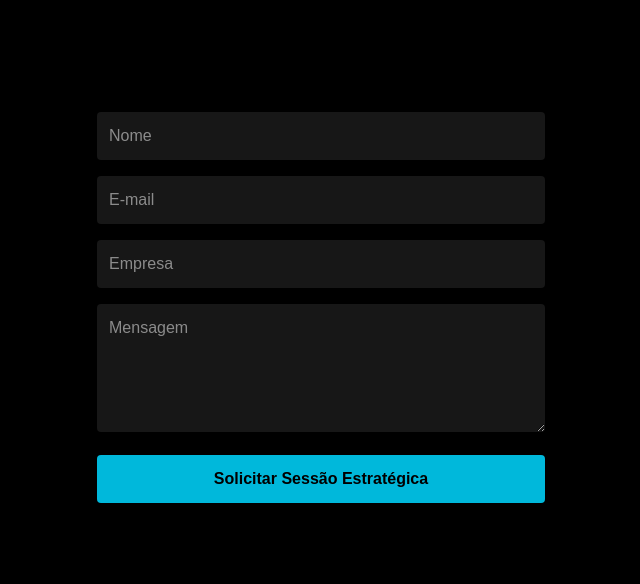
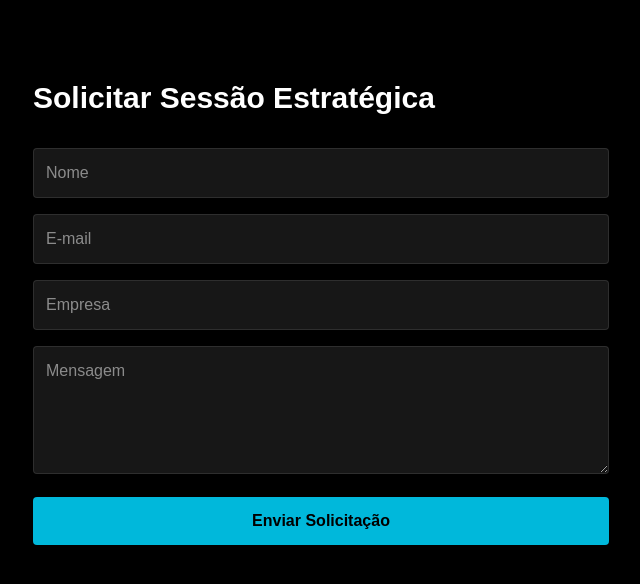
Before and after one commit to we-expand/we_expand, a Next.js app: page / in a window 1280 px wide. Shown: the top 584 px of the page, without its empty margins (319-959 px from the left). Built offline with nearby package versions, Linux system fonts and the light colour scheme.

Commit message:
fix: restabelecendo design original com formulário de contato

```diff
--- a/src/app/page.tsx
+++ b/src/app/page.tsx
@@ -1,73 +1,72 @@
 'use client';
 import { useState } from 'react';
 
+// IMPORTANTE: Mantenha aqui as importações dos seus componentes originais
+// ex: import Hero from './components/Hero';
+
 export default function Home() {
   const [status, setStatus] = useState<'idle' | 'submitting' | 'success'>('idle');
-  const [formState, setFormState] = useState({
-    name: '',
-    email: '',
-    company: '',
-    message: ''
-  });
+  const [formState, setFormState] = useState({ name: '', email: '', company: '', message: '' });
 
   const handleSubmit = async (e: React.FormEvent) => {
     e.preventDefault();
     setStatus('submitting');
-
     try {
       const response = await fetch('/api/contact', {
         method: 'POST',
         headers: { 'Content-Type': 'application/json' },
         body: JSON.stringify(formState),
       });
-
       if (response.ok) {
         setStatus('success');
         setFormState({ name: '', email: '', company: '', message: '' });
       } else {
-        const errorData = await response.text();
-        console.error('Erro na resposta da API:', errorData);
-        alert('Falha na transmissão do sinal. Verifique o console.');
+        alert('Falha na transmissão.');
         setStatus('idle');
       }
     } catch (error) {
-      console.error('Erro de conexão:', error);
-      alert('Erro de conexão com a rede neural.');
+      alert('Erro de conexão.');
       setStatus('idle');
     }
   };
 
   return (
-    <main className="min-h-screen bg-black text-white p-8">
-      {/* Aqui entra o seu conteúdo existente */}
+    <main className="min-h-screen bg-black text-white">
+      {/* Abaixo, insira os seus componentes de design originais.
+        O código que você tinha antes deveria ser inserido nestes locais.
+      */}
 
-      <section id="contact" className="mt-20">
-        <form onSubmit={handleSubmit} className="max-w-md mx-auto space-y-4">
+      {/* Exemplo: <InteractiveBackground /> */}
+      {/* Exemplo: <Header /> */}
+      {/* Exemplo: <Hero /> */}
+      {/* Exemplo: <Expertise /> */}
+
+      {/* Seção de Contato - Integrada ao seu layout */}
+      <section id="contact" className="py-20 px-6">
+        <div className="max-w-xl mx-auto">
+          <h2 className="text-3xl font-bold mb-8">Solicitar Sessão Estratégica</h2>
+          <form onSubmit={handleSubmit} className="space-y-4">
             <input
-            required
-            placeholder="Nome"
-            className="w-full bg-neutral-900 p-3 rounded"
+              required name="name" placeholder="Nome"
+              className="w-full bg-neutral-900 p-3 rounded border border-white/10"
               value={formState.name}
               onChange={e => setFormState({...formState, name: e.target.value})}
             />
             <input
-            required type="email"
-            placeholder="E-mail"
-            className="w-full bg-neutral-900 p-3 rounded"
+              required type="email" name="email" placeholder="E-mail"
+              className="w-full bg-neutral-900 p-3 rounded border border-white/10"
               value={formState.email}
               onChange={e => setFormState({...formState, email: e.target.value})}
             />
             <input
-            required
-            placeholder="Empresa"
-            className="w-full bg-neutral-900 p-3 rounded"
+              required name="company" placeholder="Empresa"
+              className="w-full bg-neutral-900 p-3 rounded border border-white/10"
               value={formState.company}
               onChange={e => setFormState({...formState, company: e.target.value})}
             />
             <textarea
-            required
-            placeholder="Mensagem"
-            className="w-full bg-neutral-900 p-3 rounded h-32"
+              required name="message" placeholder="Mensagem"
+              className="w-full bg-neutral-900 p-3 rounded border border-white/10 h-32"
               value={formState.message}
               onChange={e => setFormState({...formState, message: e.target.value})}
             />
@@ -78,9 +77,10 @@ export default function Home() {
               className="w-full bg-cyan-500 text-black font-bold p-3 rounded hover:bg-cyan-400 transition"
             >
               {status === 'submitting' ? 'Enviando...' :
-             status === 'success' ? 'Sinal Neural Recebido!' : 'Solicitar Sessão Estratégica'}
+               status === 'success' ? 'Sinal Neural Recebido!' : 'Enviar Solicitação'}
             </button>
           </form>
+        </div>
       </section>
     </main>
   );
```
Lines whose indentation alone changed are shown as unchanged.
